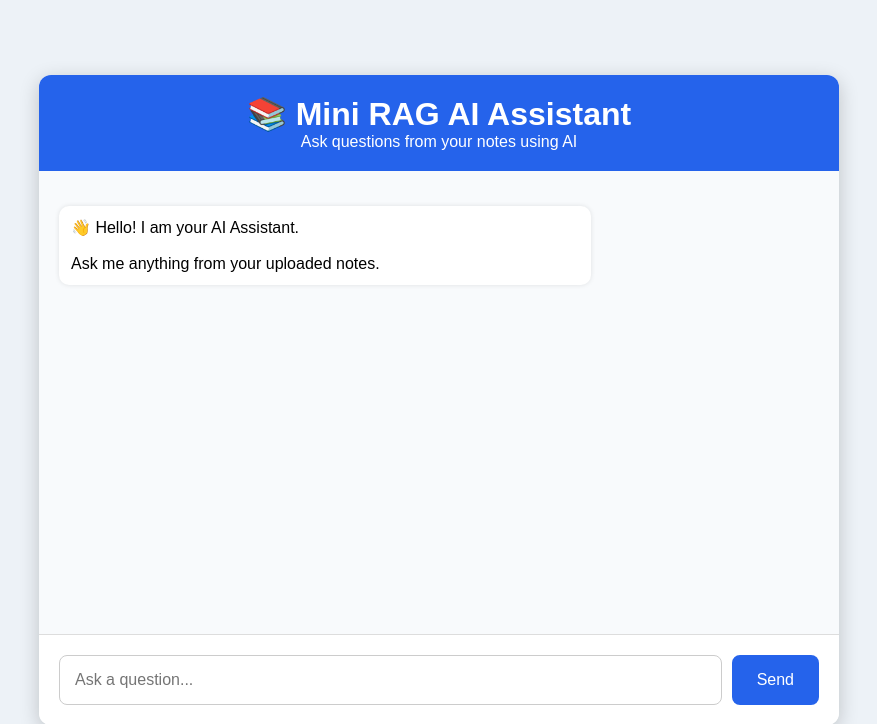
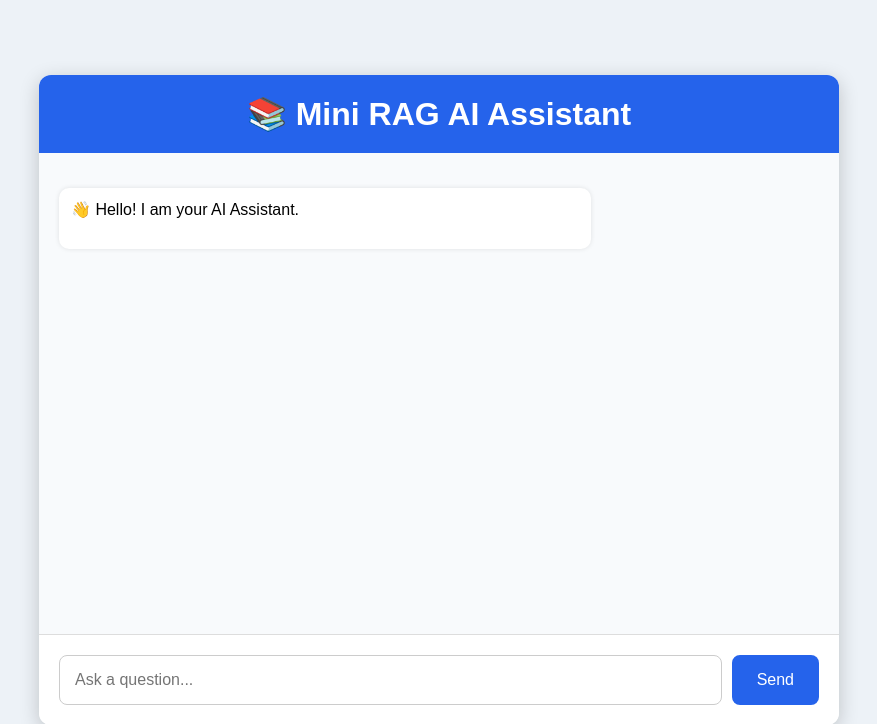
Before and after one commit to harini-012/rag-assistant, a Flask app: page / in a window 1280 px wide. Shown: the top 724 px of the page, without its empty margins (201-1078 px from the left). Run offline with Flask 3, Linux system fonts and the light colour scheme.

Commit message:
Update index.html

```diff
--- a/templates/index.html
+++ b/templates/index.html
@@ -18,7 +18,7 @@
 
         <h1>📚 Mini RAG AI Assistant</h1>
 
-        <p>Ask questions from your notes using AI</p>
+
 
     </div>
 
@@ -30,7 +30,7 @@
 
             <br><br>
 
-            Ask me anything from your uploaded notes.
+
 
         </div>
 
```
